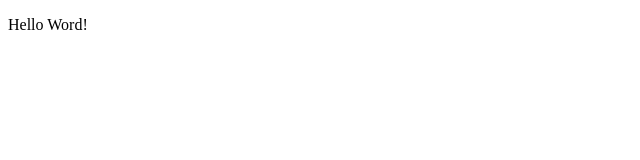
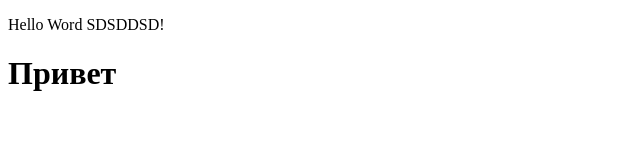
Before and after one commit to agmelko/project, a plain HTML site: page index.html in a window 1280 px wide. Shown: the whole page, without its empty margins (0-640 px from the left). Drawn offline with Linux system fonts and the light colour scheme.

Commit message:
index.html

```diff
--- a/index.html
+++ b/index.html
@@ -7,7 +7,8 @@
     <title>Document</title>
 </head>
 <body>
-   <p>Hello Word!</p>
+   <p>Hello Word SDSDDSD!</p>
+   <h1>Привет</h1>
  <script src="js/script.js"></script>
 </body>
 </html>
```
